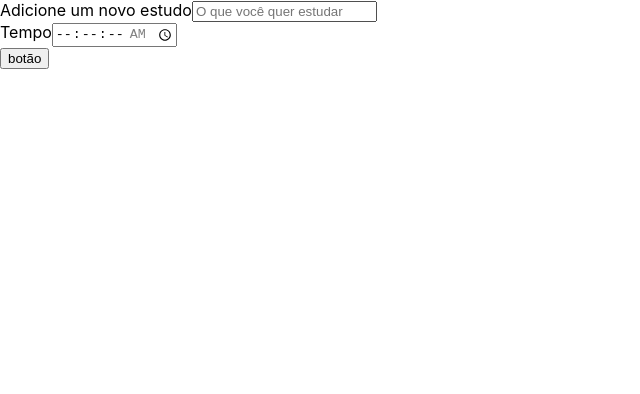
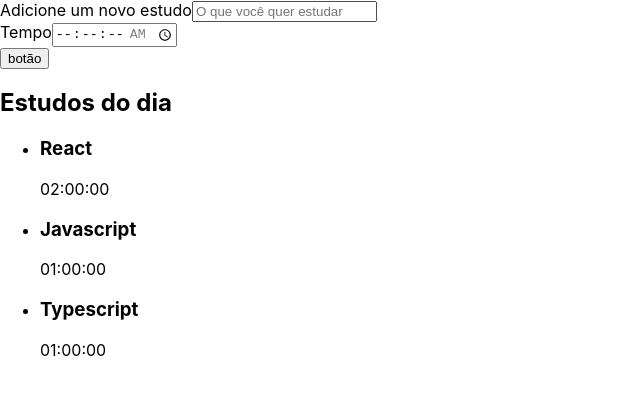
Before and after one commit to RichardRosenblat/alura-react-studies, a React (Create React App) app: page / in a window 1280 px wide. Shown: the top 394 px of the page, without its empty margins (0-640 px from the left). Built offline with nearby package versions, Linux system fonts and the light colour scheme.

Commit message:
Criando lista

```diff
--- a/src/App.tsx
+++ b/src/App.tsx
@@ -1,10 +1,12 @@
 import React from "react";
 import Formulario from "./components/Formulario";
+import Lista from "./components/Lista";
 
 function App() {
 	return (
 		<div className="App">
-			<Formulario/>
+			<Formulario />
+			<Lista />
 		</div>
 	);
 }
--- /dev/null
+++ b/src/components/Lista/index.tsx
@@ -0,0 +1,33 @@
+import React from "react";
+
+function Lista() {
+	const tarefas = [
+		{
+			tarefa: "React",
+			tempo: "02:00:00",
+		},
+		{
+			tarefa: "Javascript",
+			tempo: "01:00:00",
+		},
+		{
+			tarefa: "Typescript",
+			tempo: "01:00:00",
+		},
+	];
+	return (
+		<aside>
+			<h2>Estudos do dia</h2>
+			<ul>
+				{tarefas.map((item,index) => (
+					<li key={index}>
+						<h3>{item.tarefa}</h3>
+						<span>{item.tempo}</span>
+					</li>
+				))}
+			</ul>
+		</aside>
+	);
+}
+
+export default Lista;
```
Also changed, not shown: src/components/Botao/index.tsx (+4 -8 lines), src/components/Formulario/index.tsx (+3 -7 lines).
